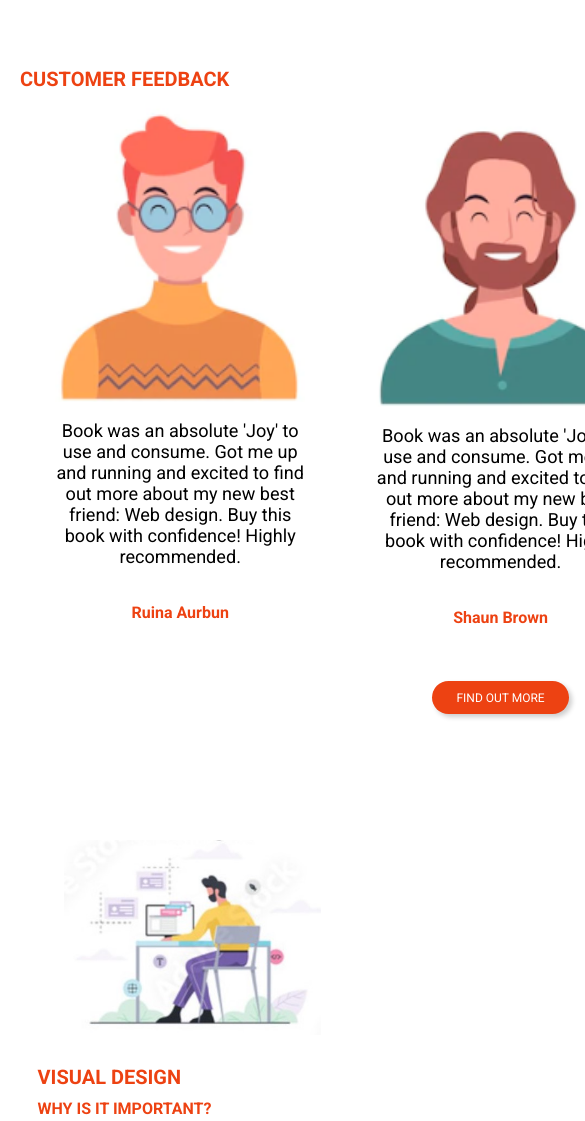
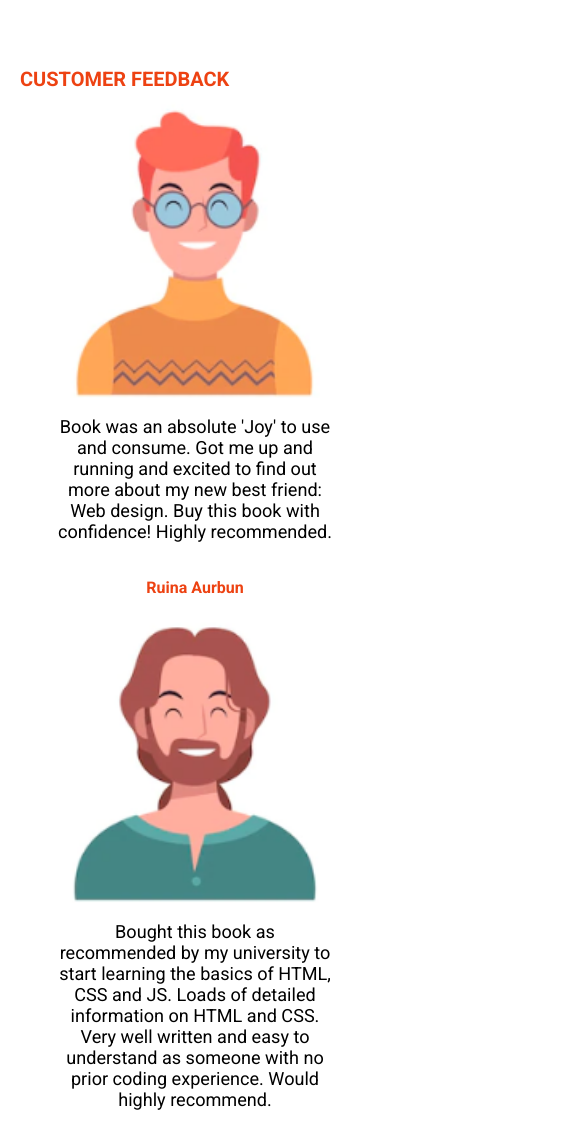
Before and after one commit to VMO2020/class-website, a plain HTML site: page index.html in a window 390 px wide. Shown: the part 539-1660 px from the top of the page, 585 px wide, since content can reach past the window. Drawn offline with Linux system fonts and the light colour scheme.

Commit message:
FIX:Add mobile cCustomer cards flex-wrap

```diff
--- a/css/styles.css
+++ b/css/styles.css
@@ -155,6 +155,7 @@ h4 {
 	flex-direction: column;
 	justify-content: center;
 	align-items: center;
+	width: 30%;
 	padding: 0 2.2em;
 	/* border: 2px solid red; */
 }
@@ -332,6 +333,14 @@ footer nav ul a:hover {
 		margin: 2em 0;
 	}
 
+	.customer-cards-container {
+		flex-wrap: wrap;
+	}
+
+	.customer-card {
+		width: 100%;
+	}
+
 	.input-container input[type='text'],
 	.input-container textarea {
 		width: 120px;
--- a/index.html
+++ b/index.html
@@ -80,18 +80,20 @@
 					<div class="customer-card">
 						<img class="customer-image" src="./images/img2_cust.png" />
 						<p class="customer-text">
-							Book was an absolute 'Joy' to use and consume. Got me up and
-							running and excited to find out more about my new best friend: Web
-							design. Buy this book with confidence! Highly recommended.
+							Bought this book as recommended by my university to start learning
+							the basics of HTML, CSS and JS. Loads of detailed information on
+							HTML and CSS. Very well written and easy to understand as someone
+							with no prior coding experience. Would highly recommend.
 						</p>
 						<h4 class="customer-name">Shaun Brown</h4>
 					</div>
 					<div class="customer-card">
 						<img class="customer-image" src="./images/img3_cust.png" />
 						<p class="customer-text">
-							Book was an absolute 'Joy' to use and consume. Got me up and
-							running and excited to find out more about my new best friend: Web
-							design. Buy this book with confidence! Highly recommended.
+							This book is excellent for designers who need to develop such as
+							in CSS or JS, but it's also excellent for developers (like
+							myself), that need to have a better grounding across all web
+							technology.
 						</p>
 						<h4 class="customer-name">Treana Noir</h4>
 					</div>
```
